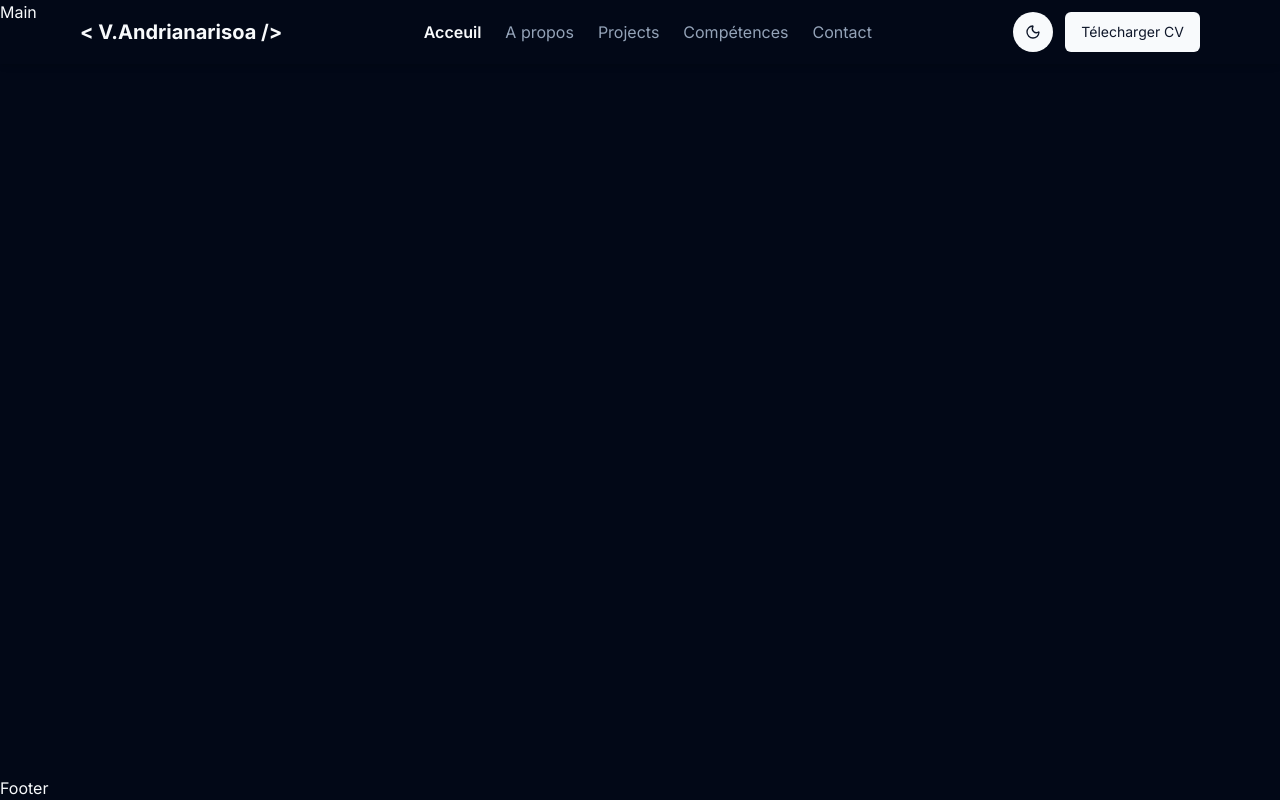
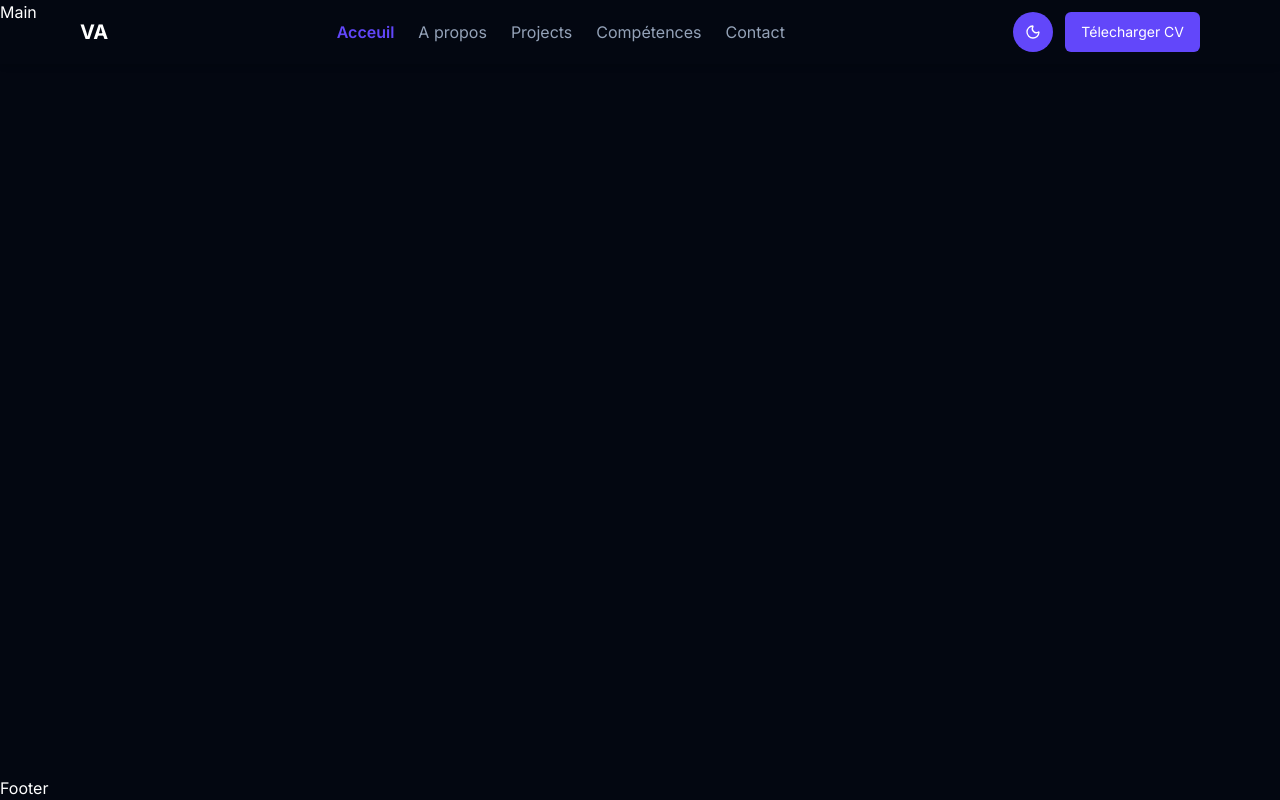
Before and after one commit to vina-andrianarisoa/portfolio-pro, a React (Vite) app: page / in a window 1280 px wide. Built offline with nearby package versions, Linux system fonts and the light colour scheme.

Commit message:
chore: Mise à jour de la configuration Tailwind et des variables de thème ShadCN

```diff
--- a/src/App.tsx
+++ b/src/App.tsx
@@ -4,7 +4,7 @@ function App() {
 
   return (
     <div className="flex flex-col min-h-screen justify-between">
-      <header className="fixed top-0 left-0 w-full bg-transparent text-foreground-dark shadow-md z-50">
+      <header className="fixed top-0 left-0 w-full bg-transparent text-foreground shadow-md z-50">
         <Navbar/>
       </header>
 
--- a/src/components/Navbar.tsx
+++ b/src/components/Navbar.tsx
@@ -14,10 +14,10 @@ export const Navbar = () => {
 
     return (
         <nav className="max-w-6xl mx-auto px-4 py-3 flex justify-between items-center">
-            <div className='text-xl font-bold'>{"< V.Andrianarisoa />"}</div>
+            <div className='text-xl font-bold'>VA</div>
 
             {/* Desktop Links */}
-            <ul className="hidden lg:flex gap-6">
+            <ul className="hidden md:flex gap-6">
                 { navLinks.map((link) => (
                     <li key={link.id}>
                         <Link
@@ -36,7 +36,7 @@ export const Navbar = () => {
             </ul>
 
             {/* Menu Mobile */}
-            <div className="lg:hidden flex items-center gap-2">
+            <div className="md:hidden flex items-center gap-2">
                 <ModeToggle/>
 
                 {/* Menu Popover */}
@@ -54,18 +54,19 @@ export const Navbar = () => {
                     >
                         { open ? <X className="h-6 w-6"/> : <Menu className="h-6 w-6"/> }
                     </motion.div>
+                </Button>
 
-                        <AnimatePresence>
+                <AnimatePresence mode="wait">
                     { open && (
                         <motion.div
                             initial={{ height: 0, opacity: 0 }}
                             animate={{ height: 'auto', opacity: 1 }}
                             exit={{ height: 0, opacity: 0 }}
                             transition={{ duration: 0.3 }}
-                                    className="absolute top-[64px] left-0 w-full bg-background shadow-md z-40"
+                            className="absolute top-[64px] mx-auto left-0 w-full bg-background shadow-md z-40"
                         >
                             <motion.div
-                                        className="flex flex-col space-y-6 py-6 px-4"
+                                className="flex flex-col space-y-2 py-6 px-4"
                                 initial="hidden"
                                 animate="visible"
                                 variants={{
@@ -79,7 +80,9 @@ export const Navbar = () => {
                                         variants={{
                                             hidden: { opacity: 0, y: -10 },
                                             visible: { opacity: 1, y: 0 }
-                                                }}>
+                                        }}
+                                        className="text-center"
+                                        >
                                             <Link
                                                 to={link.id}
                                                 spy={true}
@@ -109,11 +112,9 @@ export const Navbar = () => {
                         </motion.div>
                     )}
                 </AnimatePresence>
-                </Button>
-
             </div>
 
-            <div className="hidden lg:flex items-center gap-3">
+            <div className="hidden md:flex items-center gap-3">
                 <ModeToggle/>
                 <Button variant="default" asChild><a href="" download>Télecharger CV</a></Button>
             </div>
--- a/src/index.css
+++ b/src/index.css
@@ -5,51 +5,85 @@
 @layer base {
   :root {
     --background: 0 0% 100%;
-    --foreground: 222.2 84% 4.9%;
+    --foreground: 222.2 47% 11%;
+
     --card: 0 0% 100%;
-    --card-foreground: 222.2 84% 4.9%;
+    --card-foreground: 222.2 47% 11%;
+
     --popover: 0 0% 100%;
-    --popover-foreground: 222.2 84% 4.9%;
-    --primary: 222.2 47.4% 11.2%;
-    --primary-foreground: 210 40% 98%;
-    --secondary: 210 40% 96.1%;
-    --secondary-foreground: 222.2 47.4% 11.2%;
-    --muted: 210 40% 96.1%;
-    --muted-foreground: 215.4 16.3% 46.9%;
-    --accent: 210 40% 96.1%;
-    --accent-foreground: 222.2 47.4% 11.2%;
-    --destructive: 0 84.2% 60.2%;
-    --destructive-foreground: 210 40% 98%;
-    --border: 214.3 31.8% 91.4%;
-    --input: 214.3 31.8% 91.4%;
-    --ring: 222.2 84% 4.9%;
+    --popover-foreground: 222.2 47% 11%;
+
+    /* Couleurs principales */
+    --primary: 249 95% 63%;
+    --primary-hover: 249 95% 58%;
+    --primary-foreground: 0 0% 100%;
+
+    /* Couleurs secondaires (fonds neutres) */
+    --secondary: 220 14% 96%;
+    --secondary-hover: 220 14% 92%;
+    --secondary-foreground: 222 47% 11%;
+
+    /* Zones attenuées (cards neutres, background doux) */
+    --muted: 220 14% 97%;
+    --muted-hover: 220 14% 94%;
+    --muted-foreground: 220 8% 46%;
+
+    /* Couleur d'accentuation (liens, focus subtils) */
+    --accent: 249 95% 63%;
+    --accent-hover: 249 95% 70%;
+    --accent-foreground: 0 0% 100%;
+
+    /* Rouges pour les actions destructives */
+    --destructive: 0 84% 60%;
+    --destructive-hover: 0 84% 55%;
+    --destructive-foreground: 0 0% 98%;
+
+    /* Bordures et champs */
+    --border: 220 13% 91%;
+    --input: 220 13% 91%;
+    --ring: 249 95% 63%;
     --chart-1: 12 76% 61%;
     --chart-2: 173 58% 39%;
     --chart-3: 197 37% 24%;
     --chart-4: 43 74% 66%;
     --chart-5: 27 87% 67%;
+
+    /* Rayons (arrondis par défaut) */
     --radius: 0.5rem
   }
   .dark {
-    --background: 222.2 84% 4.9%;
-    --foreground: 210 40% 98%;
-    --card: 222.2 84% 4.9%;
-    --card-foreground: 210 40% 98%;
-    --popover: 222.2 84% 4.9%;
-    --popover-foreground: 210 40% 98%;
-    --primary: 210 40% 98%;
-    --primary-foreground: 222.2 47.4% 11.2%;
-    --secondary: 217.2 32.6% 17.5%;
-    --secondary-foreground: 210 40% 98%;
-    --muted: 217.2 32.6% 17.5%;
-    --muted-foreground: 215 20.2% 65.1%;
-    --accent: 217.2 32.6% 17.5%;
-    --accent-foreground: 210 40% 98%;
-    --destructive: 0 62.8% 30.6%;
-    --destructive-foreground: 210 40% 98%;
-    --border: 217.2 32.6% 17.5%;
-    --input: 217.2 32.6% 17.5%;
-    --ring: 212.7 26.8% 83.9%;
+    --background: 224 71% 4%;
+    --foreground: 0 0% 100%;
+
+    --card: 222 47% 11%;
+    --card-foreground: 0 0% 100%;
+
+    --popover: 222 47% 11%;
+    --popover-foreground: 0 0% 100%;
+
+    --primary: 249 95% 63%;
+    --primary-hover: 249 95% 70%;
+    --primary-foreground: 0 0% 100%;
+
+    --secondary: 215 16% 27%;
+    --secondary-hover: 215 16% 32%;
+    --secondary-foreground: 0 0% 100%;
+
+    --muted: 215 16% 20%;
+    --muted-hover: 215 16% 25%;
+    --muted-foreground: 217 20% 65%;
+
+    --accent: 249 95 63%;
+    --accent-hover: 249 95 70%;
+    --accent-foreground: 0 0% 100%;
+
+    --destructive: 0 62% 50%;
+    --destructive-hover: 0 62% 45%;
+    --destructive-foreground: 0 0% 100%;
+
+    --border: 215 16% 27%;
+    --input: 215 16% 27%;
+    --ring: 249 95% 63%;
     --chart-1: 220 70% 50%;
     --chart-2: 160 60% 45%;
     --chart-3: 30 80% 55%;
--- a/tailwind.config.js
+++ b/tailwind.config.js
@@ -38,22 +38,27 @@ export default {
   			},
   			primary: {
   				DEFAULT: 'hsl(var(--primary))',
+				hover: 'hsl(var(--primary-hover))',
   				foreground: 'hsl(var(--primary-foreground))'
   			},
   			secondary: {
   				DEFAULT: 'hsl(var(--secondary))',
+				hover: 'hsl(var(--secondary-hover))',
   				foreground: 'hsl(var(--secondary-foreground))'
   			},
   			muted: {
   				DEFAULT: 'hsl(var(--muted))',
+				hover: 'hsl(var(--muted-hover))',
   				foreground: 'hsl(var(--muted-foreground))'
   			},
   			accent: {
   				DEFAULT: 'hsl(var(--accent))',
+				hover: 'hsl(var(--accent-hover))',
   				foreground: 'hsl(var(--accent-foreground))'
   			},
   			destructive: {
   				DEFAULT: 'hsl(var(--destructive))',
+				hover: 'hsl(var(--destructive-hover)',
   				foreground: 'hsl(var(--destructive-foreground))'
   			},
   			dark: {
```
Lines whose indentation alone changed are shown as unchanged.
